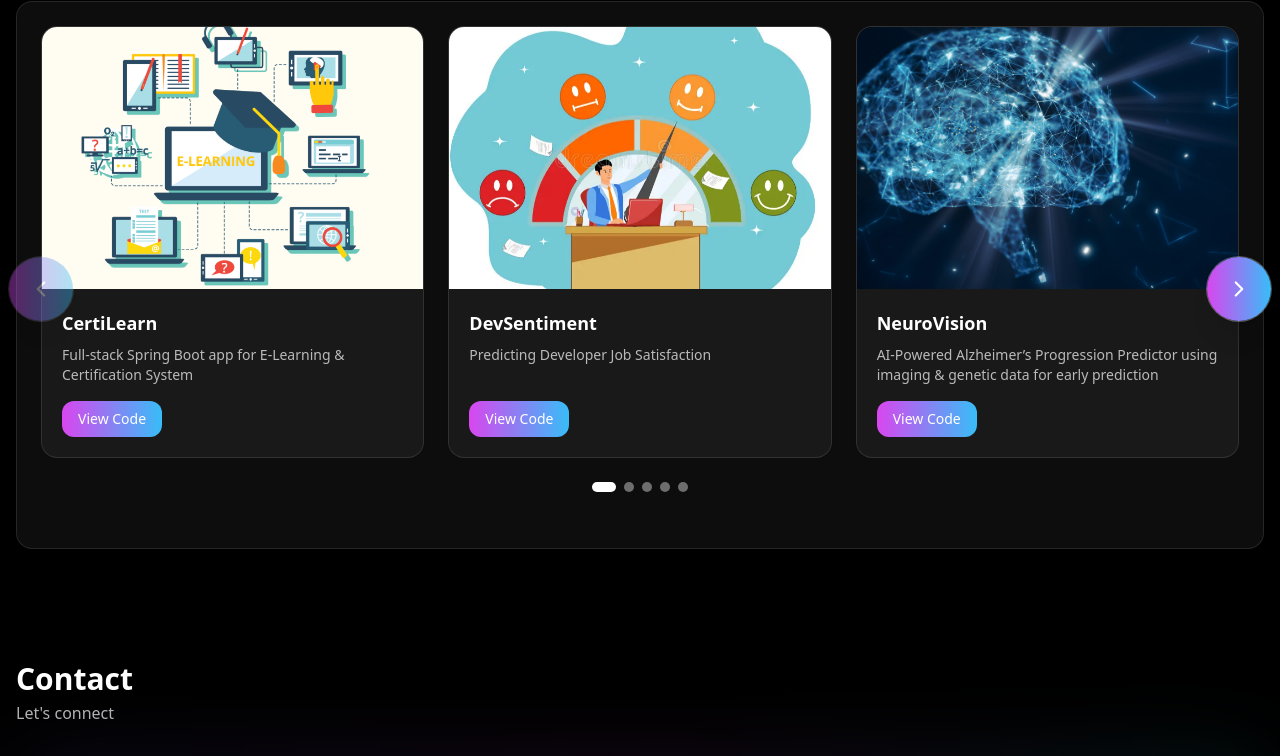
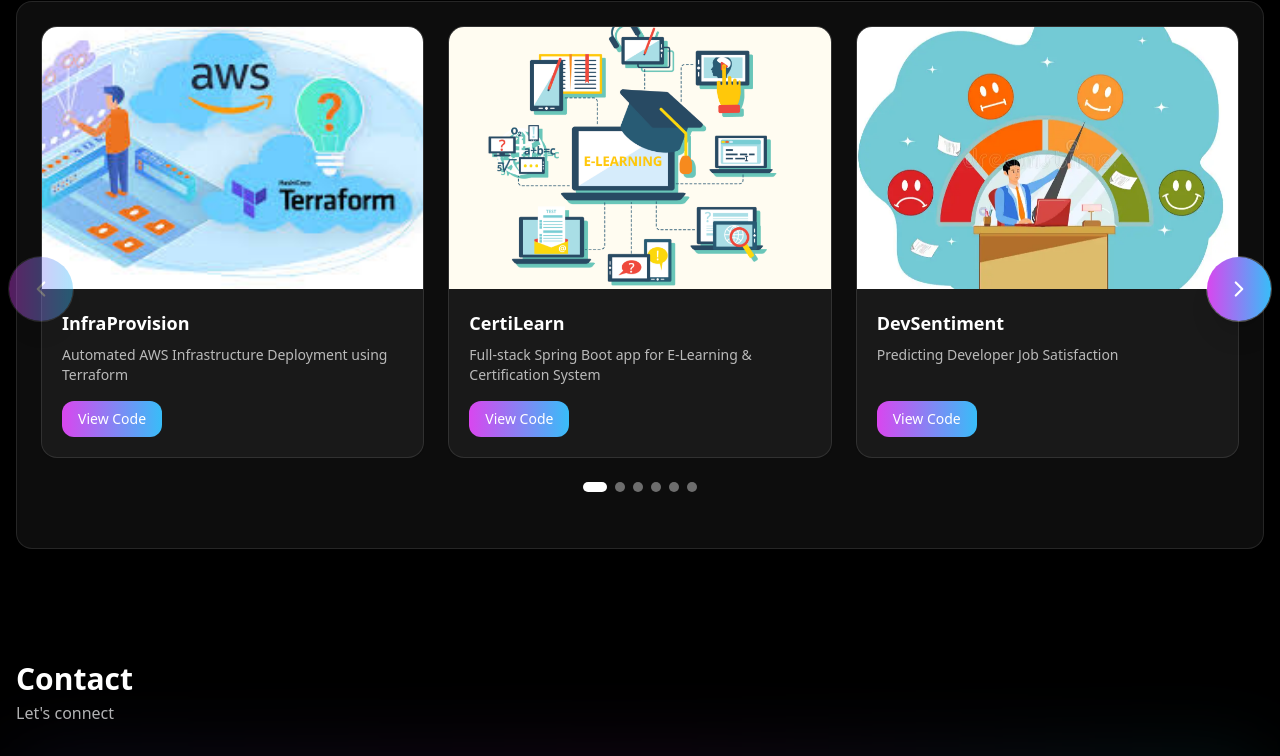
Before and after one commit to Onkar97/onkar-portfolio, a React (Create React App) app: page / in a window 1280 px wide. Shown: the part 4563-5319 px from the top of the page. Built offline with nearby package versions, Linux system fonts and the light colour scheme.

Commit message:
Added terraform Project

```diff
--- a/src/newui/ProjectsGrid.jsx
+++ b/src/newui/ProjectsGrid.jsx
@@ -10,8 +10,15 @@ import img4 from "../assets/projects/img4.png";
 import img5 from "../assets/projects/img5.png";
 import img6 from "../assets/projects/img6.png";
 import img7 from "../assets/projects/img7.png";
+import img8 from "../assets/projects/img8.jpg";
 
 const projects = [
+  {
+    name: "InfraProvision",
+    desc: "Automated AWS Infrastructure Deployment using Terraform",
+    link: "https://github.com/Onkar97/InfraProvision-Automated-AWS-Infrastructure-Deployment",
+    img: img8,
+  },
   {
     name: "CertiLearn",
     desc: "Full-stack Spring Boot app for E-Learning & Certification System",
```
Also changed, not shown: src/assets/projects/img8.jpg (added).
